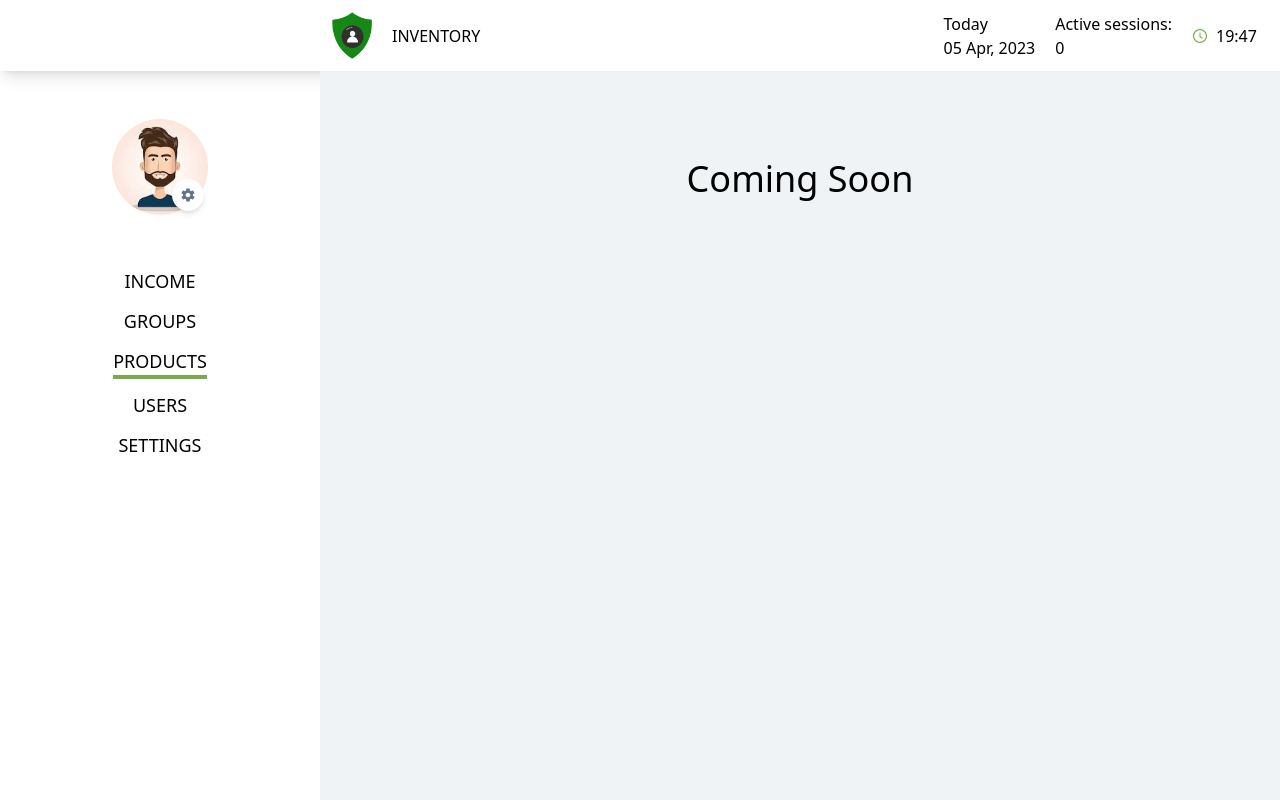
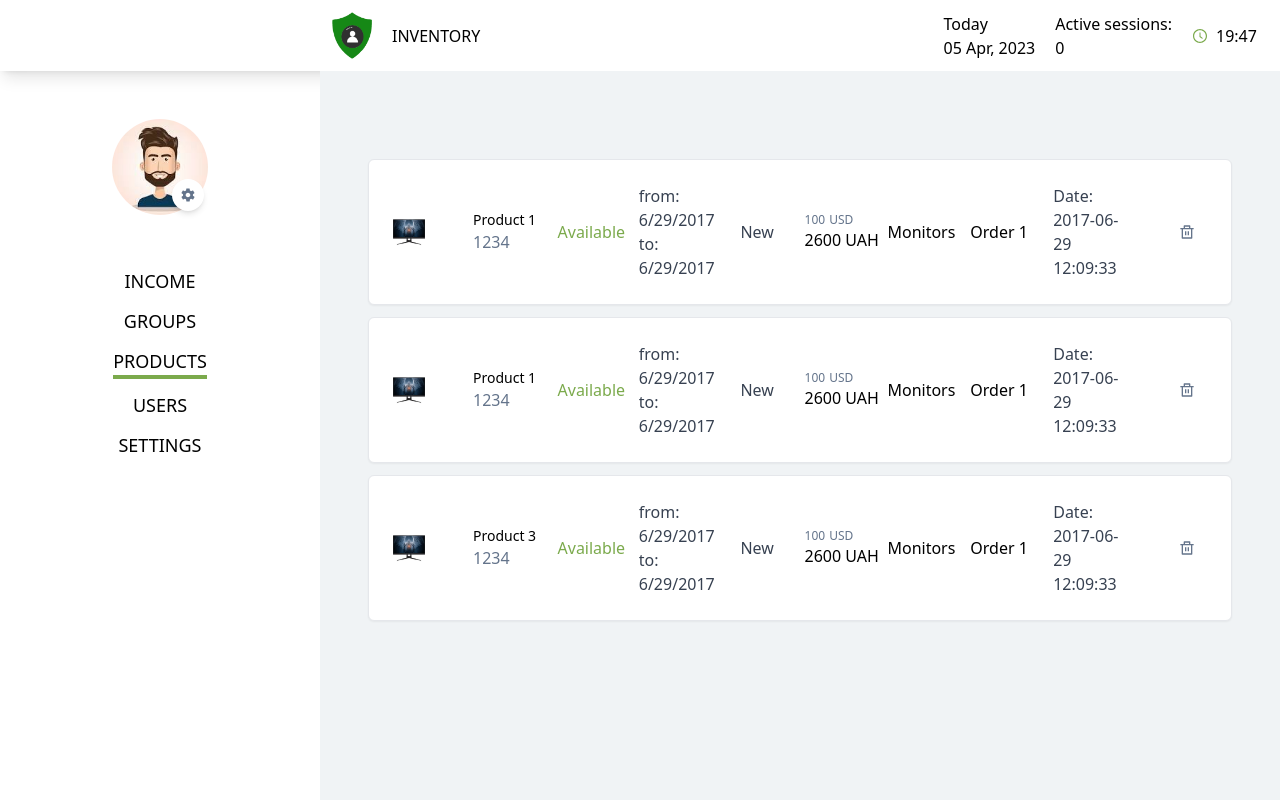
Before and after one commit to shevchenko-andrey/spa-orders-and-products, a Next.js app: page /products in a window 1280 px wide. Built offline with nearby package versions, Linux system fonts and the light colour scheme; no server answers.

Commit message:
Added page products

```diff
--- a/src/common/interfaces/product.interfaces.ts
+++ b/src/common/interfaces/product.interfaces.ts
@@ -1,3 +1,4 @@
+import { IOrderInfo } from "./order.interfaces";
 export interface IPrice {
   value: number;
   symbol: string;
@@ -13,12 +14,13 @@ export interface IProduct {
   id: number;
   serialNumber: number;
   isNew: number;
+  isAvailable: number;
+  order: IOrderInfo;
   photo: string;
   title: string;
   type: string;
   specification: string;
   guarantee: IGuarantee;
-  price: IPrice[];
-  order: number;
+  prices: IPrice[];
   date: string;
 }
--- a/src/components/OrderList/OrderItem/OrderItem.tsx
+++ b/src/components/OrderList/OrderItem/OrderItem.tsx
@@ -1,14 +1,9 @@
 import { IOrder } from "@/common/interfaces/order.interfaces";
-import { useMemo } from "react";
 import { FaList } from "react-icons/fa";
 import { RiDeleteBinLine } from "react-icons/ri";
-import { OrderPrice } from "../OrderPrice";
+import { OrderPrice } from "../../OrderPrice";
 
 export const OrderItem: React.FC<IOrder> = ({ title, date, productsCount, prices }) => {
-  const defaultPrice = useMemo(() => prices.find(({ isDefault }) => isDefault), [prices]);
-
-  const otherPrices = useMemo(() => prices.filter(({ isDefault }) => !isDefault), [prices]);
-
   return (
     <li
       className={`group/order relative md:w-full xl:flex xl:items-center
@@ -28,7 +23,7 @@ export const OrderItem: React.FC<IOrder> = ({ title, date, productsCount, prices
       <div className="grid gap-3 xl:gap-8 xl:w-1/2 xl:items-center xl:grid-cols-3">
         <p>Products: {productsCount}</p>
         <p>{date.toLocaleString()}</p>
-        <OrderPrice prices={otherPrices} defaultPrice={defaultPrice} />
+        <OrderPrice prices={prices} />
       </div>
       <div className="flex justify-end">
         <button className="p-3 xl:static absolute bottom-1 right-1 group">
--- a/src/components/OrderList/OrderPrice/OrderPrice.tsx
+++ b/src/components/OrderPrice/OrderPrice.tsx
@@ -2,14 +2,16 @@ import { IPrice } from "@/common/interfaces/product.interfaces";
 
 interface OrderPriceProps {
   prices: IPrice[];
-  defaultPrice?: IPrice;
 }
 
-export const OrderPrice: React.FC<OrderPriceProps> = ({ prices, defaultPrice }) => {
+export const OrderPrice: React.FC<OrderPriceProps> = ({ prices }) => {
+  const defaultPrice = prices.find(({ isDefault }) => isDefault);
+  const otherPrices = prices.filter(({ isDefault }) => !isDefault);
+
   return (
     <div className="flex flex-col">
       <ul>
-        {prices.map(({ symbol, value }, index) => (
+        {otherPrices.map(({ symbol, value }, index) => (
           <li key={index} className="text-secondary-dark text-xs">
             <span className="mr-1">{value}</span>
             <span>{symbol}</span>
--- a/src/components/ProductList/ProductItem/ProductItem.tsx
+++ b/src/components/ProductList/ProductItem/ProductItem.tsx
@@ -1,5 +1,60 @@
+import { FC } from "react";
 import { IProduct } from "@/common/interfaces/product.interfaces";
+import Image from "next/image";
+import { OrderPrice } from "@/components/OrderPrice";
+import { RiDeleteBinLine } from "react-icons/ri";
 
-export const ProductItem: React.FC<IProduct> = ({}) => {
-  return null;
+interface IProductItemProps {
+  product: IProduct;
+}
+
+export const ProductItem: FC<IProductItemProps> = ({ product }) => {
+  const { isAvailable, isNew, order, date, type, prices } = product;
+
+  const guaranteeStart = new Date(product.guarantee.start).toLocaleDateString();
+  const guaranteeEnd = new Date(product.guarantee.end).toLocaleDateString();
+
+  return (
+    <li className="border bg-white border-gray-200 rounded-md overflow-hidden mb-3 :last-mb-0 relative shadow-sm">
+      <div className="xl:flex">
+        <div className="flex justify-center">
+          <Image
+            className="max-w-md xl:p-6 object-contain xl:w-20"
+            src={product.photo}
+            alt={`Product ${product.id}`}
+            width={280}
+            height={280}
+          />
+        </div>
+        <div className="grid xl:grid-cols-9 xl:items-center xl:w-full w-10/12 gap-3 p-6">
+          <div>
+            <h2 className="text-lg xl:text-sm">{product.title}</h2>
+            <p className="text-secondary-dark">{product.serialNumber}</p>
+          </div>
+
+          <p className="xl:text-center">
+            {isAvailable ? <span className="text-primary">Available</span> : "Under renovation"}
+          </p>
+
+          <div className="">
+            <p className="text-gray-700 text-base">{`from: ${guaranteeStart}`}</p>
+            <p className="text-gray-700 text-base">{`to: ${guaranteeEnd}`}</p>
+          </div>
+
+          <p className="text-gray-700 text-base xl:text-center">{isNew ? "New" : "Used"}</p>
+
+          <OrderPrice prices={prices} />
+          <p>{type}</p>
+          <p>{order.title}</p>
+
+          <p className="text-gray-700 text-base">{`Date: ${date}`}</p>
+          <div className="flex justify-end">
+            <button className="p-3 xl:static absolute bottom-5 right-5 group">
+              <RiDeleteBinLine className="fill-secondary-dark group-hover:fill-red-600" />
+            </button>
+          </div>
+        </div>
+      </div>
+    </li>
+  );
 };
--- a/src/components/ProductList/ProductList.tsx
+++ b/src/components/ProductList/ProductList.tsx
@@ -1,5 +1,16 @@
 import { IProduct } from "@/common/interfaces/product.interfaces";
+import { ProductItem } from "./ProductItem";
 
-export const Product: React.FC<IProduct> = ({}) => {
-  return null;
+interface IProductListProps {
+  products: IProduct[];
+}
+
+export const ProductList: React.FC<IProductListProps> = ({ products }) => {
+  return (
+    <ul>
+      {products.map((product: IProduct) => (
+        <ProductItem key={product.id} product={product} />
+      ))}
+    </ul>
+  );
 };
--- a/src/pages/products/Products.tsx
+++ /dev/null
@@ -1,6 +0,0 @@
-import { ComingSoon } from "../../components/ComingSoon/ComingSoon";
-
-const Products: React.FC = ({}) => {
-  return <ComingSoon />;
-};
-export default Products;
--- a/src/pages/products/index.ts
+++ /dev/null
@@ -1 +0,0 @@
-export { default } from "./Products";
--- /dev/null
+++ b/src/pages/products/index.tsx
@@ -0,0 +1,102 @@
+import { IProduct } from "@/common/interfaces/product.interfaces";
+import { ProductList } from "@/components/ProductList";
+import { GetServerSideProps } from "next";
+
+interface IProductsProps {
+  products: IProduct[];
+}
+
+const Products: React.FC<IProductsProps> = ({ products }) => {
+  return (
+    <div className="sm:mx-5 md:mx-10">
+      <ProductList products={products} />
+    </div>
+  );
+};
+export default Products;
+
+export const getServerSideProps: GetServerSideProps = async () => {
+  const products = [
+    {
+      id: 1,
+      serialNumber: 1234,
+      isNew: 1,
+      isAvailable: 1,
+      photo: "/test-product.jpeg",
+      title: "Product 1",
+      type: "Monitors",
+      specification: "Specification 1",
+      order: {
+        id: 1,
+        title: "Order 1",
+        date: "2017-06-29 12:09:33",
+        description: "desc",
+      },
+      guarantee: {
+        start: "2017-06-29 12:09:33",
+        end: "2017-06-29 12:09:33",
+      },
+      prices: [
+        { value: 100, symbol: "USD", isDefault: 0 },
+        { value: 2600, symbol: "UAH", isDefault: 1 },
+      ],
+      date: "2017-06-29 12:09:33",
+    },
+    {
+      id: 2,
+      serialNumber: 1234,
+      isNew: 1,
+      isAvailable: 1,
+      order: {
+        id: 1,
+        title: "Order 1",
+        date: "2017-06-29 12:09:33",
+        description: "desc",
+      },
+      photo: "/test-product.jpeg",
+      title: "Product 1",
+      type: "Monitors",
+      specification: "Specification 1",
+      guarantee: {
+        start: "2017-06-29 12:09:33",
+        end: "2017-06-29 12:09:33",
+      },
+      prices: [
+        { value: 100, symbol: "USD", isDefault: 0 },
+        { value: 2600, symbol: "UAH", isDefault: 1 },
+      ],
+      date: "2017-06-29 12:09:33",
+    },
+    {
+      id: 3,
+      serialNumber: 1234,
+      isNew: 1,
+      isAvailable: 1,
+      order: {
+        id: 1,
+        title: "Order 1",
+        date: "2017-06-29 12:09:33",
+        description: "desc",
+      },
+      photo: "/test-product.jpeg",
+      title: "Product 3",
+      type: "Monitors",
+      specification: "Specification 1",
+      guarantee: {
+        start: "2017-06-29 12:09:33",
+        end: "2017-06-29 12:09:33",
+      },
+      prices: [
+        { value: 100, symbol: "USD", isDefault: 0 },
+        { value: 2600, symbol: "UAH", isDefault: 1 },
+      ],
+      date: "2017-06-29 12:09:33",
+    },
+  ];
+
+  return {
+    props: {
+      products: products,
+    },
+  };
+};
```
Also changed, not shown: src/common/interfaces/order.interfaces.ts (+7 -0 lines), public/test-product.jpeg (added), src/components/OrderPrice/index.ts (renamed from src/components/OrderList/OrderPrice/index.ts).
